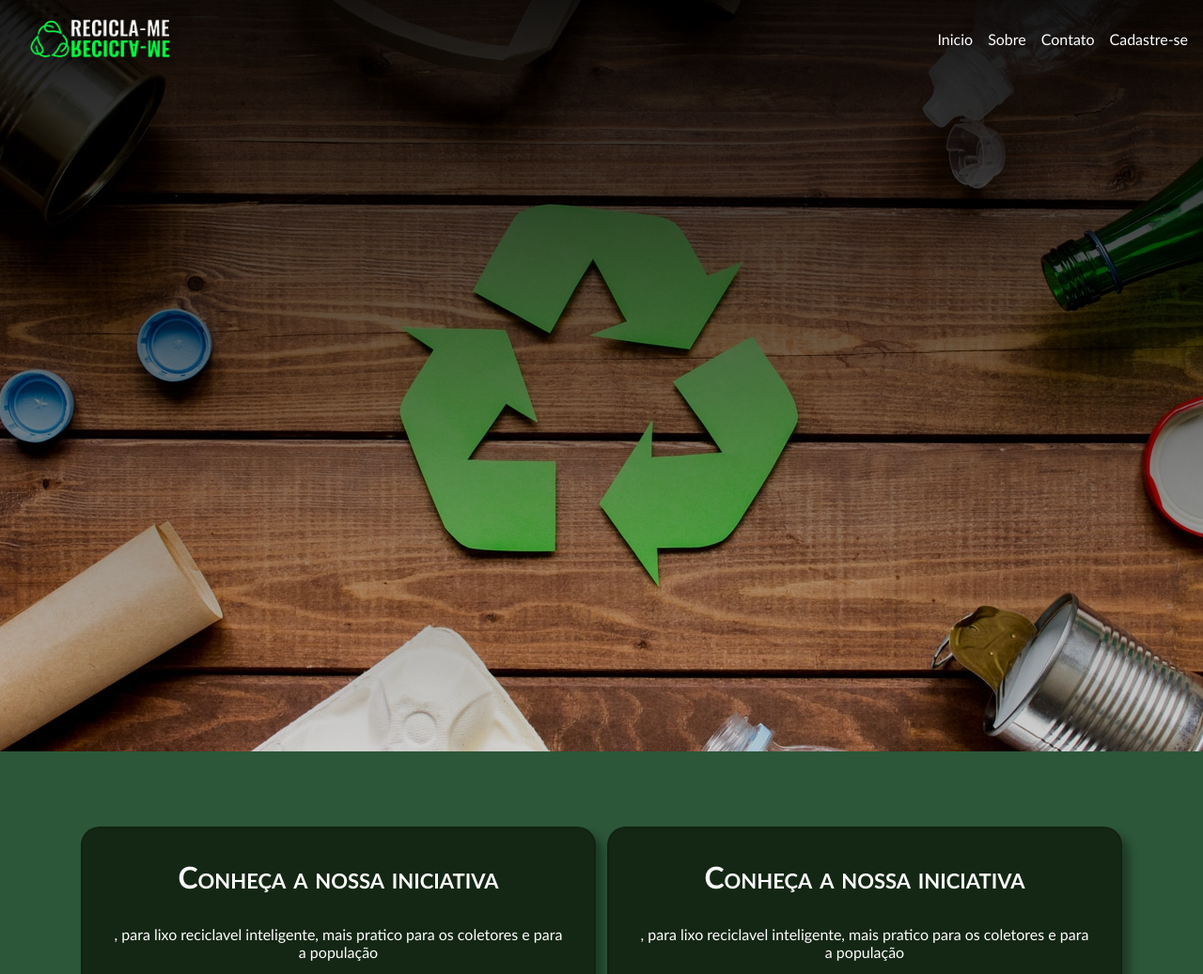
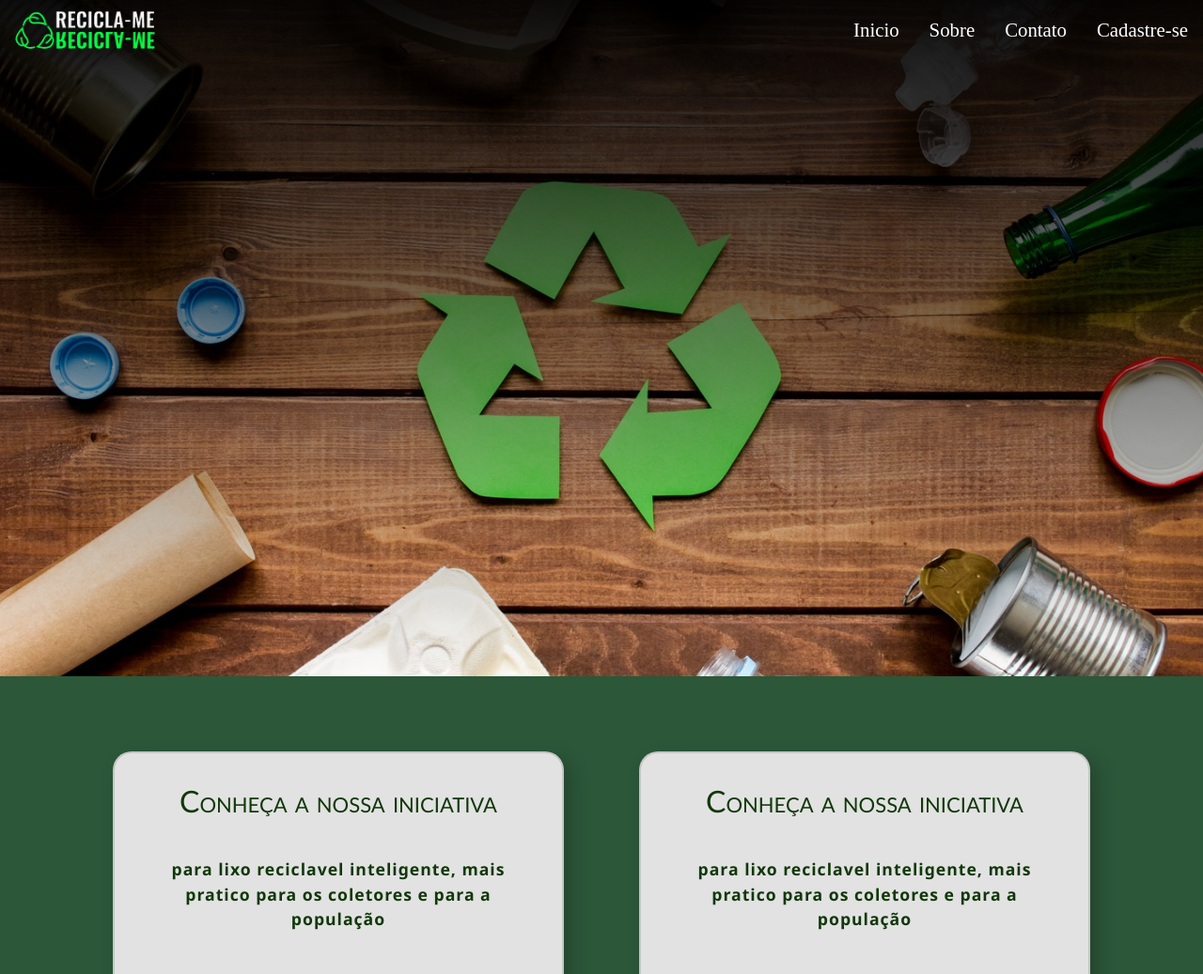
Before and after one commit to RafaelHOliveira07/Projeto-3semestre, a PHP site: page / in a window 1280 px wide. Shown: the top 1037 px of the page at 94% size. Run offline with PHP 8.4, Linux system fonts and the light colour scheme.

Commit message:
adiciona framework bootstrap

```diff
--- a/projeto-prototipo/index.html
+++ b/projeto-prototipo/index.html
@@ -4,7 +4,21 @@
     <meta charset="UTF-8">
     <meta http-equiv="X-UA-Compatible" content="IE=edge">
     <meta name="viewport" content="width=device-width, initial-scale=1.0">
-    <link rel="stylesheet" href="style.css"> <link rel="stylesheet" href="https://cdnjs.cloudflare.com/ajax/libs/font-awesome/4.7.0/css/font-awesome.min.css"><link rel="stylesheet" href="https://cdnjs.cloudflare.com/ajax/libs/font-awesome/4.7.0/css/font-awesome.min.css">
+    <!-- Latest compiled and minified CSS -->
+<link rel="stylesheet" href="https://cdn.jsdelivr.net/npm/bootstrap@4.6.2/dist/css/bootstrap.min.css">
+
+<!-- jQuery library -->
+<script src="https://cdn.jsdelivr.net/npm/jquery@3.6.4/dist/jquery.slim.min.js"></script>
+
+<!-- Popper JS -->
+<script src="https://cdn.jsdelivr.net/npm/popper.js@1.16.1/dist/umd/popper.min.js"></script>
+
+<!-- Latest compiled JavaScript -->
+<script src="https://cdn.jsdelivr.net/npm/bootstrap@4.6.2/dist/js/bootstrap.bundle.min.js"></script>
+
+    <link rel="stylesheet" href="style.css">
+    <link rel="stylesheet" href="https://cdnjs.cloudflare.com/ajax/libs/font-awesome/4.7.0/css/font-awesome.min.css">
+
 
     <title>Projeto</title>
 </head>
@@ -28,21 +42,24 @@
 
 </header>
 </section>
+
     <main>
+
         <section class="sec-principal">
         <h2>Conheça a nossa iniciativa</h2>
-        <p>, para lixo reciclavel inteligente, mais pratico para os coletores e para a população</p>
+        <p>para lixo reciclavel inteligente, mais pratico para os coletores e para a população</p>
         <img src="img/composicao-do-conceito-de-desperdicio-zero.jpg" alt="">
         <p>Lorem ipsum dolor sit amet consectetur adipisicing elit. Ipsam nostrum deleniti quas assumenda cum modi aperiam dignissimos illum animi odio deserunt numquam iste adipisci fuga, debitis aspernatur atque totam consequatur.</p>
         <p>Lorem ipsum dolor sit amet consectetur, adipisicing elit. Inventore nam modi placeat error fugit nemo, hic neque. Possimus deserunt dolore numquam nam, doloribus, doloremque, eum incidunt id saepe repudiandae provident.</p>
 
 
     </section>
-</section>
+
 <section class="sec-principal">
     <h2>Conheça a nossa iniciativa</h2>
-    <p>, para lixo reciclavel inteligente, mais pratico para os coletores e para a população</p>
-    <img src="img/salve-o-mundo-ecologia-conservacao-ambiental-papel-perfurado-reciclar.jpg" alt="">
+    <p> para lixo reciclavel inteligente, mais pratico para os coletores e para a população</p>
+    <img src="img/composicao-do-conceito-de-desperdicio-zero.jpg" alt="">
+
     <p>Lorem ipsum dolor sit amet consectetur adipisicing elit. Ipsam nostrum deleniti quas assumenda cum modi aperiam dignissimos illum animi odio deserunt numquam iste adipisci fuga, debitis aspernatur atque totam consequatur.</p>
     <p>Lorem ipsum dolor sit amet consectetur, adipisicing elit. Inventore nam modi placeat error fugit nemo, hic neque. Possimus deserunt dolore numquam nam, doloribus, doloremque, eum incidunt id saepe repudiandae provident.</p>
 
@@ -50,10 +67,10 @@
 </section>
 
 
-    </section>
+
     </main>
 
-    <footer>
+    <footer >
         <h3>Redes Sociais</h3>
 <div class="redes">
     <a href="#" class="fa fa-facebook"></a>
--- a/projeto-prototipo/style.css
+++ b/projeto-prototipo/style.css
@@ -5,7 +5,9 @@
 }
 
 
+
 body{
+
     width: 100%;
     height: 100%;
     background-color: rgb(44, 87, 57);
@@ -14,72 +16,89 @@ body{
 
 header{
 
+    width: 100%;
     height: 1rem;
-    width: 100%;
-
 
 }
 .h1-logo{
+
     display: flex;
     flex-direction: row;
     align-items: center;
     justify-content: left;
-   height: 5.5rem;
+    height: 3rem;
 }
 
 .h1-logo img{
-width: 90%;
 
-filter: drop-shadow(5px 5px 10px rgba(0, 0, 0, 0.616));
-margin-bottom: 0.3rem;
-overflow: hidden;
+    width: 90%;
+    margin-top: 0.5rem;
+    filter: drop-shadow(5px 5px 10px rgba(0, 0, 0, 0.616));
+    margin-bottom: 0.3rem;
+
+}
+
+.head-back{
+
+    display: flex;
+    justify-content: space-between;
+    flex-direction: row;
+    align-items: center;
+
+
+}
+
+nav{
+
+    display: flex;
+    justify-content: right;
+    align-items: center;
 
 
 
 
 }
+nav a{
 
-.head-back{
-    display: flex;
-    justify-content: space-between;
-    flex-direction: row;
-    align-items: center;
-    padding: 0rem 1rem;
+    color: #fff;
+    padding: 1rem;
+    text-decoration: none;
+    font-weight: lighter;
+    font-family: 'Times New Roman', Times, serif;
+    font-size: 1.3rem;
+    backdrop-filter: blur(0);
+    transition: 0.4s ease-in-out;
 
 }
+nav a:hover{
 
-nav{
-    display: flex;
-    justify-content: center;
-    align-items: center;
-    gap: 1rem;
-    margin-bottom: 0.3rem;
-}
-nav a{
-    color: white;
-    text-decoration: none;
-    font-size: 1rem;
+    background-color: rgba(160, 160, 160, 0.452);
+    backdrop-filter: blur(30px);
+
+
 }
 
 
 .img-fundo{
+
     width: 100%;
+     height: 90vh;
     background:linear-gradient(to bottom,
-        rgba(0, 0, 0, 0.918),rgba(0, 0, 0, 0.171)
+        rgba(0, 0, 0, 0.952),rgba(0, 0, 0, 0)
       ), url('img/post-id-dia-internacional-da-reciclagem-secretaria-municip.jpg');
     background-position: center;
-    height: 50rem;
     background-size: cover;
     background-repeat: no-repeat;
 
+}
+.carousel .carousel-item {
+    width: 100%;
 
-
+    height: 20rem;
 
 
 }
-
 main{
-
 
     height: max-content;
     display: flex;
@@ -88,29 +107,32 @@ main{
     align-items: center;
     padding: 5rem;
 
-
-
-
 }
 
 .sec-principal img{
-width: 30rem;
-height: 20rem;
 
+    width: 30rem;
+    height: 20rem;
 
 }
 .sec-principal h2{
-    color: white;
+
+    color: rgb(16, 56, 8);
     font-size: 2rem;
     font-variant: small-caps;
 }
 
 .sec-principal p{
-    color: white;
+    font-weight: bold;
+    color: rgb(16, 56, 8);
+    letter-spacing: 1px;
+    font-family: 'Segoe UI', Tahoma, Geneva, Verdana, sans-serif;
+    font-size: 1.1rem;
 
 }
 
 .sec-principal{
+
     width: 30rem;
     display: flex;
     text-align: center;
@@ -121,66 +143,73 @@ height: 20rem;
     border-radius: 20px;
     gap: 2rem;
     border: 2px solid rgba(0, 0, 0, 0.13);
-    box-shadow: 8px 8px 10px rgba(0, 0, 0, 0.342);
-    background-color: rgb(20, 39, 20);
+    box-shadow: 8px 8px 20px rgba(0, 0, 0, 0.212);
+    background-color: rgb(226, 226, 226);
+
+
 }
 
 footer{
 
     background-color: rgb(20, 20, 20);height: 10rem;
-    padding: 2rem;
+
     display: flex;
     justify-content: center;
     align-items: center;
     flex-direction: column;
-    gap: 3rem;
+    gap: 1rem;
+
 }
 footer h3{
+
     color: #fff;
     font-size: 2rem;
     font-variant: small-caps;
     overflow: hidden;
     position: absolute;
-    margin-bottom: 9rem;
+    margin-bottom: 7rem;
 
 
 }
 
 .redes{
-    margin-top: 1.3rem;
+
+    margin-top: 1rem;
     display: flex;
     flex-direction: row;
     gap: 3rem;
 }
 .redes .fa {
+
     border: 0.16rem solid rgb(255, 255, 255);
     padding: 0.5rem;
     font-size: 2rem;
-    width: 2rem;
+    width: 3rem;
     border-radius: 10rem;
     text-align: center;
     text-decoration: none;
     filter: drop-shadow(4px 4px 3px rgba(0, 0, 0, 0.555));
     text-shadow: 3px 2px 2px rgba(0, 0, 0, 0.678);
-
-    transition:  0.6s  ;
+    transition:  0.4s ease-in-out;
     transform: scale(1);
 
   }
 
-  /* Add a hover effect if you want */
+
   .fa:hover {
+
     border-color:  rgb(255, 255, 255);
     color: rgb(255, 255, 255);
     background-color: rgb(16, 56, 8);
-
-    transform: scale(1.2);
+    transform:  scale(1.2) ;
 
 
   }
 
 
   .fa-facebook ,.fa-youtube, .fa-twitter{
+
     background: rgb(28, 151, 65);
     color: white;
+
   }
```
